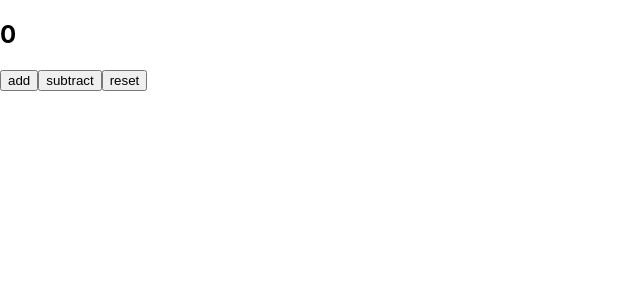
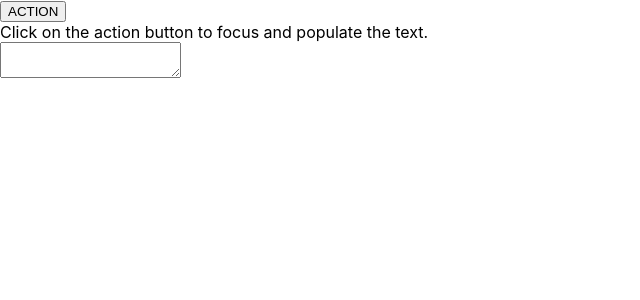
Before and after one commit to Anupam0173/My-react-complete-code, a React (Create React App) app: page / in a window 1280 px wide. Shown: the top 300 px of the page, without its empty margins (0-640 px from the left). Built offline with nearby package versions, Linux system fonts and the light colour scheme.

Commit message:
useRef concept program

```diff
--- a/src/App.js
+++ b/src/App.js
@@ -1,38 +1,29 @@
-import React, { useReducer } from "react";
+import React, {Fragment, useRef} from 'react';
 
-// Defining the initial state and the reducer
-const initialState = 0;
-const reducer = (state, action) => {
-  console.log("-------Action.log------------", action);
-  switch (action) {
-    case "add":
-      return state + 1;
-    case "subtract":
-      return state - 1;
-    case "reset":
-      return 0;
-    default:
-      throw new Error("Unexpected action");
-  }
+function App() {
+
+// Creating a ref object using useRef hook
+const focusPoint = useRef(null);
+const onClickHandler = () => {
+	focusPoint.current.value =
+	"The quick brown fox jumps over the lazy dog";
+	focusPoint.current.focus();
+  focusPoint.current.style.color = "red";
 };
-
-const App = () => {
-  // Initialising useReducer hook
-  const [count, dispatch] = useReducer(reducer, initialState);
-  return (
-    <div>
-      <h2>{count}</h2>
-      <button onClick={() => dispatch("add")}>
-        add
-      </button>
-      <button onClick={() => dispatch("subtract")}>
-        subtract
-      </button>
-      <button onClick={() => dispatch("reset")}>
-        reset
-      </button>
-    </div>
-  );
+return (
+	<Fragment>
+	<div>
+		<button onClick={onClickHandler}>
+		ACTION
+		</button>
+	</div>
+	<label>
+	Click on the action button to
+	focus and populate the text.
+	</label><br/>
+	<textarea ref={focusPoint} />
+	</Fragment>
+);
 };
 
 export default App;
```
